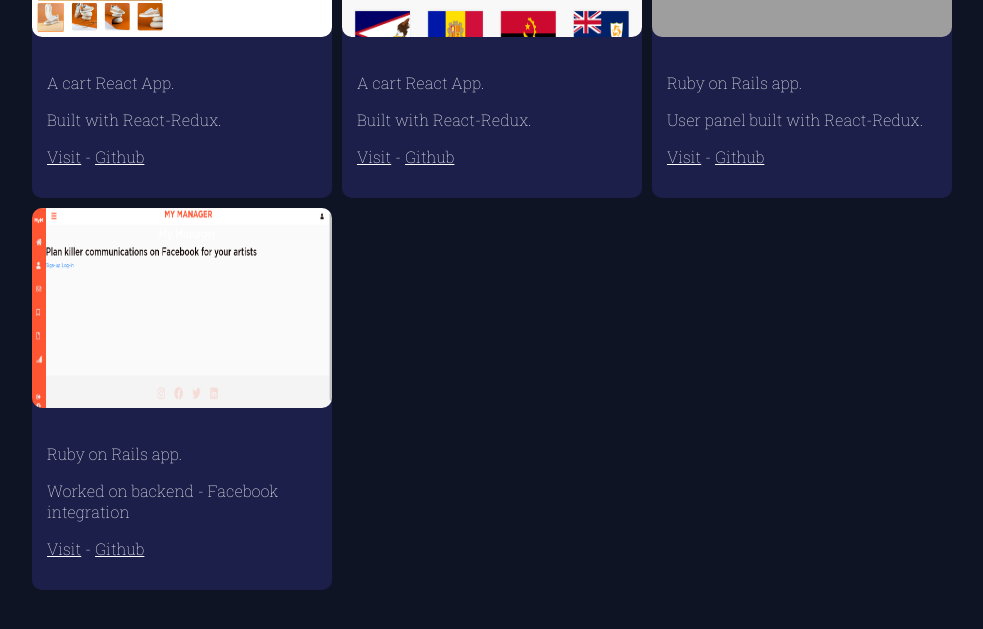
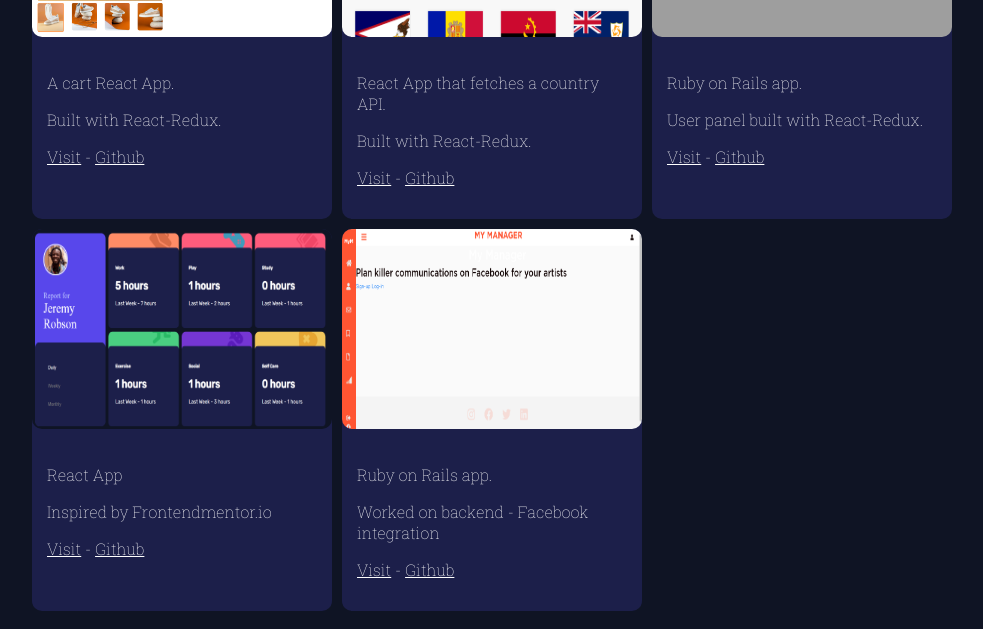
Before and after one commit to fossomickael/portfolio, a plain HTML site: page index.html in a window 1280 px wide. Shown: the part 413-1042 px from the top of the page, without its empty margins (158-1141 px from the left). Drawn offline with Linux system fonts and the light colour scheme; grey boxes are pictures that could not be loaded.

Commit message:
add time tracking

```diff
--- a/index.html
+++ b/index.html
@@ -34,7 +34,7 @@
                     <div class="card">
                         <img src="images/country.PNG" alt="search countries">
                         <div class="description">
-                            <p>A cart React App.</p>
+                            <p>React App that fetches a country API.</p>
                             <p>Built with React-Redux.</p>
                             <p><a href="https://countriesreact-five.vercel.app/" class="link">Visit</a> -
                             <a href="https://countriesreact-five.vercel.app/" class="link">Github</a></p>
@@ -47,6 +47,15 @@
                             <p>User panel built with React-Redux.</p>
                             <p><a href="https://shareattraction.herokuapp.com/" class="link">Visit</a> -
                             <a href="https://github.com/fossomickael/ShareAttraction" class="link">Github</a></p>
+                        </div>
+                    </div>
+                    <div class="card">
+                        <img src="images/frontend.PNG" alt="shoe shop">
+                        <div class="description">
+                            <p>React App</p>
+                            <p>Inspired by Frontendmentor.io</p>
+                            <p><a href="https://timetracking-pearl.vercel.app/" class="link">Visit</a> -
+                            <a href="https://github.com/fossomickael/timetracking" class="link">Github</a></p>
                         </div>
                     </div>
                     <div class="card">
```
Also changed, not shown: images/frontend.PNG (added).
